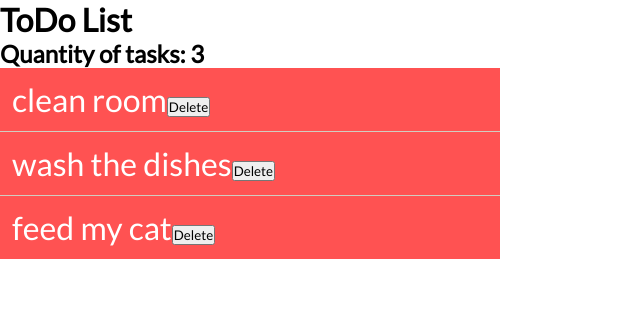
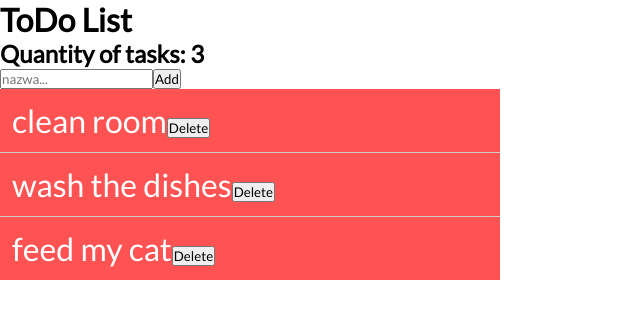
Before and after one commit to bartekma89/Webpack_ToDoList, a React app: page / in a window 1280 px wide. Shown: the top 318 px of the page, without its empty margins (0-640 px from the left). Built offline with nearby package versions, Linux system fonts and the light colour scheme.

Commit message:
added add to do feature

```diff
--- a/package.json
+++ b/package.json
@@ -6,7 +6,7 @@
   "scripts": {
     "start": "webpack-dev-server --inline --hot --config ./webpack.config.js",
     "prebuild": "npm run clean",
-    "build": "NODE_ENV=production webpack",
+    "build": "webpack",
     "clean": "rimraf build"
   },
   "keywords": [],
--- a/src/components/ToDoList.js
+++ b/src/components/ToDoList.js
@@ -1,12 +1,12 @@
 import React from 'react';
-import Todo from './Todo';
+import ToDo from './ToDo';
 import style from './ToDoList.css';
 
 const ToDoList = props => {
 	return (
 		<ul className={style}>
 			{props.list.map(item => (
-				<Todo
+				<ToDo
 					item={item}
 					key={item.id}
 					onRemoveToDo={props.onRemoveToDo.bind(this)}
--- a/src/components/Todo.js
+++ b/src/components/Todo.js
@@ -1,7 +1,7 @@
 import React from 'react';
-import style from './Todo.css';
+import style from './ToDo.css';
 
-const Todo = props => {
+const ToDo = props => {
 	return (
 		<li className={style}>
 			{props.item.task}
@@ -15,4 +15,4 @@ const Todo = props => {
 	);
 };
 
-export default Todo;
+export default ToDo;
--- a/src/components/TodoForm.js
+++ b/src/components/TodoForm.js
@@ -0,0 +1,17 @@
+import React from 'react';
+
+const ToDoForm = props => {
+	return (
+		<form onSubmit={props.onFormSubmit}>
+			<input
+				type="text"
+				placeholder="nazwa..."
+				value={props.input}
+				onChange={props.onInputChange}
+			/>
+			<button type="submit">Add</button>
+		</form>
+	);
+};
+
+export default ToDoForm;
--- a/src/containers/App.js
+++ b/src/containers/App.js
@@ -3,12 +3,14 @@ import uuid from 'uuid';
 import style from './App.css';
 import Title from '../components/Title';
 import ToDoList from '../components/ToDoList';
+import ToDoForm from '../components/ToDoForm';
 
 class App extends React.Component {
 	constructor(props) {
 		super(props);
 
 		this.state = {
+			text: '',
 			data: [
 				{
 					id: 1,
@@ -32,6 +34,8 @@ class App extends React.Component {
 			id: uuid.v4(),
 		};
 
+		console.log('add');
+
 		const data = [...this.state.data, todo];
 
 		this.setState({ data });
@@ -40,8 +44,25 @@ class App extends React.Component {
 	removeToDo(id) {
 		const filteredArray = this.state.data.filter(item => item.id !== id);
 
+		console.log('remove');
 		this.setState({
 			data: filteredArray,
+		});
+	}
+
+	onInputChange(event) {
+		const value = event.currentTarget.value;
+
+		this.setState({
+			text: value,
+		});
+	}
+
+	onFormSubmit(event) {
+		event.preventDefault();
+		this.addToDo(this.state.text);
+		this.setState({
+			text: '',
 		});
 	}
 
@@ -49,6 +70,10 @@ class App extends React.Component {
 		return (
 			<div className={style.TodoApp}>
 				<Title title="ToDo List" number={this.state.data.length} />
+				<ToDoForm
+					input={this.state.text}
+					onInputChange={this.onInputChange.bind(this)}
+				/>
 				<ToDoList
 					list={this.state.data}
 					onRemoveToDo={this.removeToDo.bind(this)}
--- a/webpack.config.js
+++ b/webpack.config.js
@@ -25,7 +25,7 @@ if (env === 'production') {
 }
 
 module.exports = {
-	entry: ['./src/index.js', 'react-hot-loader/patch'],
+	entry: ['react-hot-loader/patch', './src/index.js'],
 
 	output: {
 		path: path.resolve(__dirname, 'build/'),
```
